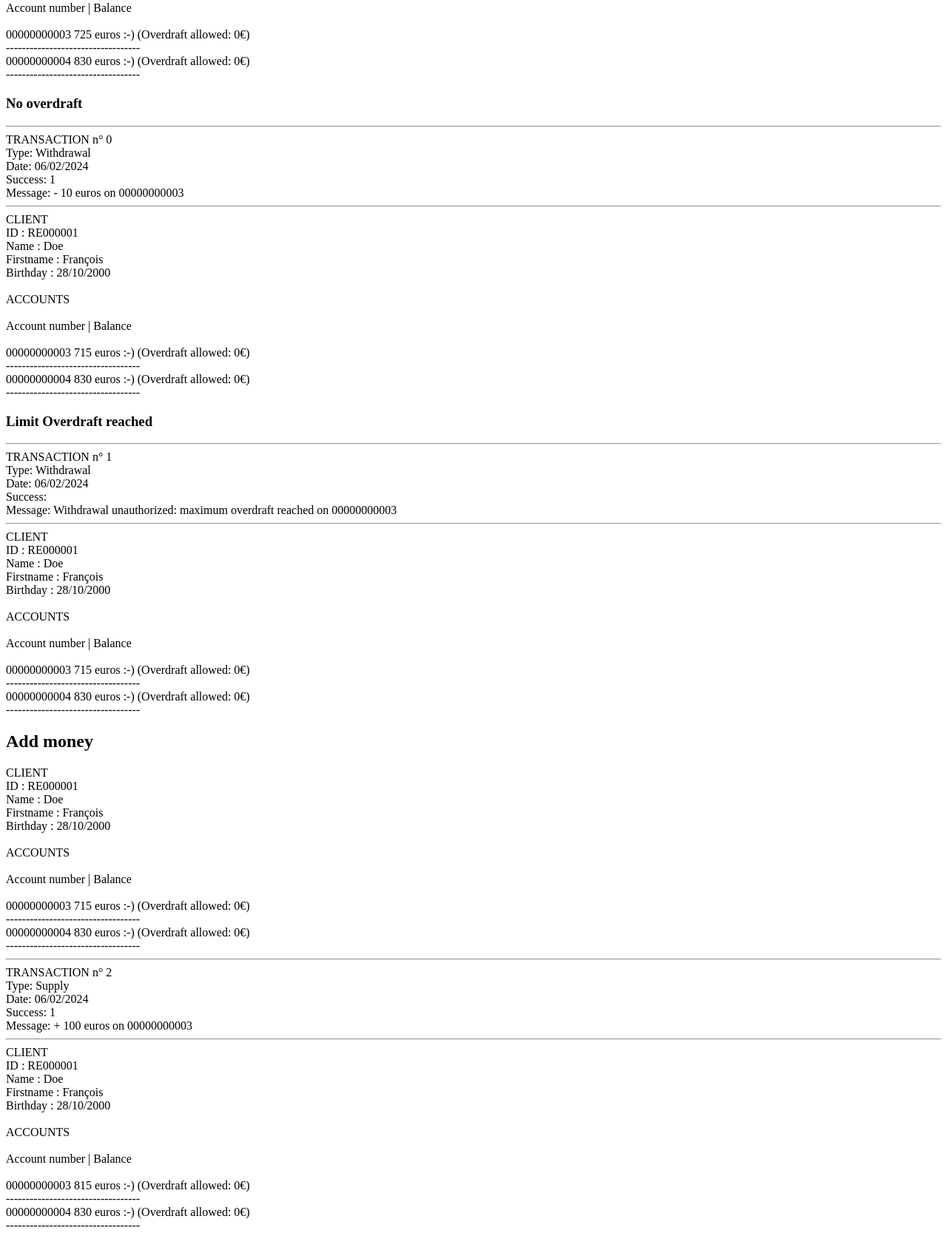
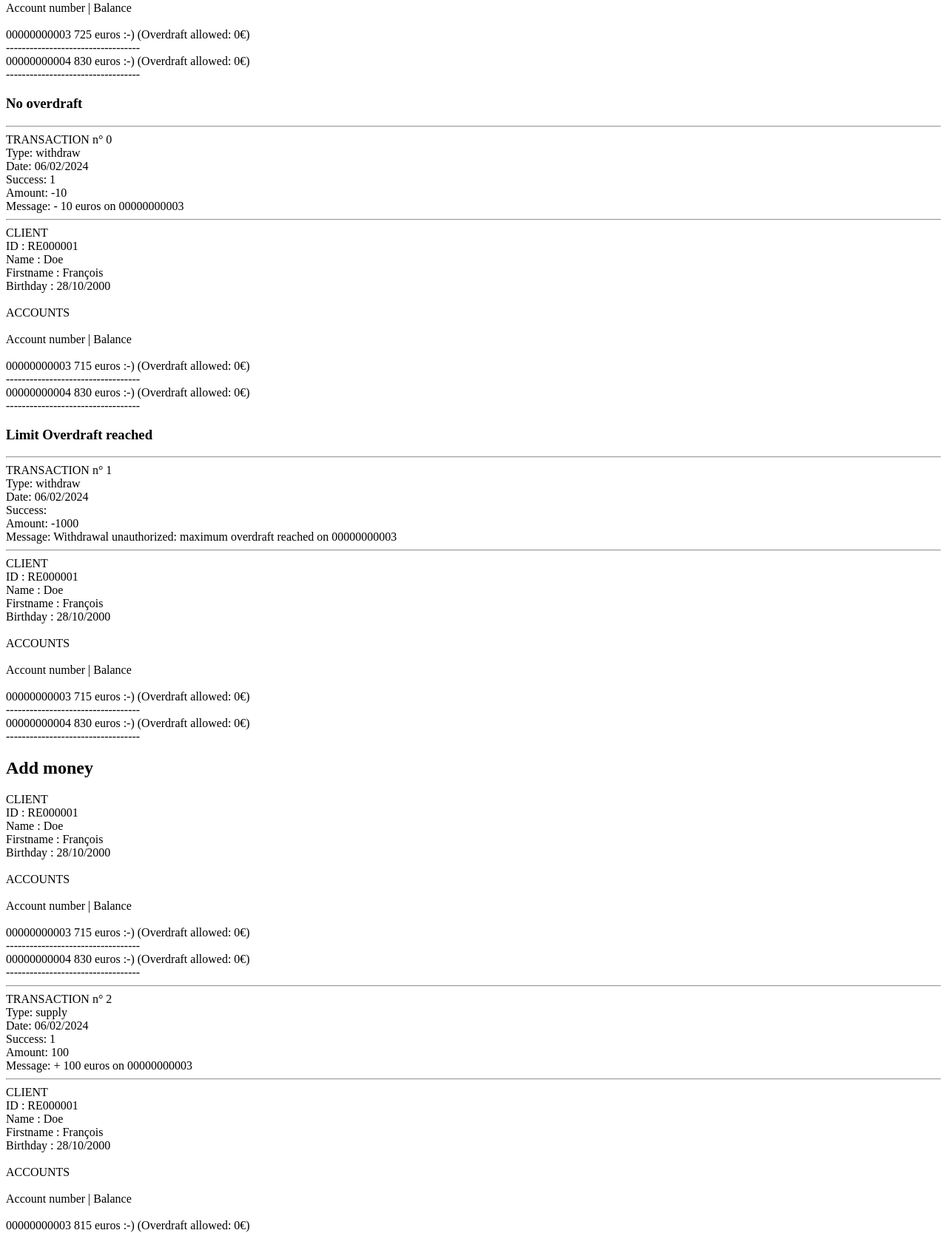
Before and after one commit to delphine-nguyen/bank, a PHP site: page /test.php in a window 1280 px wide. Shown: the part 255-1922 px from the top of the page at 74% size. Run offline with PHP 8.4, Linux system fonts and the light colour scheme.

Commit message:
(refactor) Improve handling of transactions

```diff
--- a/class/Bank.php
+++ b/class/Bank.php
@@ -2,9 +2,6 @@
 
 require_once("./class/BankAccount.php");
 require_once("./class/Transaction.php");
-require_once("./class/Withdrawal.php");
-require_once("./class/Transfer.php");
-require_once("./class/Supply.php");
 
 class Bank
 {
@@ -26,113 +23,4 @@ class Bank
         }
         return false;
     }
-
-    private function checkOverDraft(float $amount, BankAccount $account)
-    {
-        # Check that withdrawal is allowed
-        $overDraft = $account->getBalance() - $amount;
-        if ($overDraft < 0) {
-            if ($account->getOverDraftAllowed() <= -$overDraft) {
-                return false;
-            }
-        }
-        return true;
-    }
-
-    public function withdraw(
-        Client $client,
-        BankAccount $currentAccount,
-        float $amount
-    ): Withdrawal {
-
-        $accountNumber = $currentAccount->getAccountNumber();
-
-        # Client owns the account
-        if ($this->checkOwner($client, $currentAccount)) {
-
-            # Check that withdrawal is allowed
-            if ($this->checkOverDraft(amount: $amount, account: $currentAccount)) {
-                $currentAccount->setBalance($currentAccount->getBalance() - $amount);
-                $success = true;
-                $msg = "- $amount euros on $accountNumber";
-            } else {
-                $success = false;
-                $msg = "Withdrawal unauthorized: maximum overdraft reached on $accountNumber";
-            }
-        } else {
-            $success = false;
-            $msg = "Withdrawals only allowed on accounts you own";
-        }
-        return new Withdrawal(
-            client: $client,
-            date: new DateTime(),
-            success: $success,
-            amount: $amount,
-            account: $currentAccount,
-            msg: $msg
-        );
-    }
-
-    public function supply(
-        Client $client,
-        BankAccount $currentAccount,
-        float $amount
-    ): Supply {
-
-        $accountNumber = $currentAccount->getAccountNumber();
-
-        # Client owns the account
-        if ($this->checkOwner($client, $currentAccount)) {
-
-            $currentAccount->setBalance($currentAccount->getBalance() + $amount);
-            $success = true;
-            $msg = "+ $amount euros on $accountNumber";
-        } else {
-            $success = false;
-            $msg = "Supplies only allowed on accounts you own";
-        }
-        return new Supply(
-            client: $client,
-            date: new DateTime(),
-            success: $success,
-            amount: $amount,
-            account: $currentAccount,
-            msg: $msg
-        );
-    }
-
-    public function transfer(
-        Client $client,
-        BankAccount $from,
-        BankAccount $to,
-        float $amount
-    ): Transfer {
-
-        $fromNumber = $from->getAccountNumber();
-        $toNumber = $to->getAccountNumber();
-
-        if ($this->checkOwner($client, $from) && $this->checkOwner($client, $to)) {
-            if ($this->checkOverDraft(amount: $amount, account: $from)) {
-                $from->setBalance($from->getBalance() - $amount);
-                $to->setBalance($to->getBalance() + $amount);
-                $success = true;
-                $msg = "$amount euros trasnfered from $fromNumber to $toNumber";
-            } else {
-                $success = false;
-                $msg = "Transfer unauthorized : maximum overdraft reached on $fromNumber";;
-            }
-        } else {
-            $success = false;
-            $msg = "Transfers only allowed between accounts you own";
-        }
-        return new Transfer(
-            client: $client,
-            date: new DateTime(),
-            success: $success,
-            amount: $amount,
-            donor: $from,
-            recipient: $to,
-            msg: $msg
-        );
-    }
 }
--- a/class/BankAccount.php
+++ b/class/BankAccount.php
@@ -1,6 +1,8 @@
 <?php
 
 require_once("./class/Client.php");
+require_once("./class/Transaction.php");
+
 
 abstract class BankAccount
 {
@@ -130,5 +132,82 @@ abstract class BankAccount
     {
         $this->interestRate = $interestRate;
         return $this;
+    }  // TODO : function never used
+
+    private function checkOverDraft(float $amount)
+    {
+        # Check that withdrawal is allowed
+        $overDraft = $this->getBalance() - $amount;
+        if ($overDraft < 0) {
+            if ($this->getOverDraftAllowed() <= -$overDraft) {
+                return false;
+            }
+        }
+        return true;
+    }
+
+    public function withdraw(
+        float $amount
+    ): Transaction {
+
+        $accountNumber = $this->getAccountNumber();
+
+        # Check that withdrawal is allowed
+        if ($this->checkOverDraft(amount: $amount)) {
+            $this->setBalance($this->getBalance() - $amount);
+            $success = true;
+            $msg = "- $amount euros on $accountNumber";
+        } else {
+            $success = false;
+            $msg = "Withdrawal unauthorized: maximum overdraft reached on $accountNumber";
+        }
+
+        return new Transaction(
+            client: $this->client,
+            date: new DateTime(),
+            success: $success,
+            amount: -$amount,
+            account: $this,
+            type: "withdraw",
+            msg: $msg
+        );
+    }
+
+    public function supply(
+        float $amount
+    ): Transaction {
+
+        $accountNumber = $this->getAccountNumber();
+
+        $this->setBalance($this->getBalance() + $amount);
+        $success = true;
+        $msg = "+ $amount euros on $accountNumber";
+
+        return new Transaction(
+            client: $this->client,
+            date: new DateTime(),
+            success: $success,
+            amount: $amount,
+            account: $this,
+            msg: $msg,
+            type: "supply"
+        );
+    }
+
+    public function transfer(
+        BankAccount $recipient,
+        float $amount
+    ) {
+
+        $transactions = [];
+
+        $withdrawal = $this->withdraw($amount);
+        array_push($transactions, $withdrawal);
+        if ($withdrawal->getSuccess()) {
+            $supply = $recipient->supply($amount);
+            array_push($transactions, $supply);
+        }
+
+        return $transactions;
     }
 }
--- a/class/Supply.php
+++ /dev/null
@@ -1,46 +0,0 @@
-<?php
-
-class Supply extends Transaction
-{
-    private BankAccount $account;
-    public function __construct(
-        Client $client,
-        DateTime $date,
-        bool $success,
-        float $amount,
-        BankAccount $account,
-        string $msg
-    ) {
-        parent::__construct(
-            client: $client,
-            date: $date,
-            success: $success,
-            amount: $amount,
-            msg: $msg
-        );
-        $this->account = $account;
-    }
-
-    /**
-     * Get the value of account
-     *
-     * @return BankAccount
-     */
-    public function getAccount(): BankAccount
-    {
-        return $this->account;
-    }
-
-    /**
-     * Set the value of account
-     *
-     * @param BankAccount $account
-     *
-     * @return self
-     */
-    public function setAccount(BankAccount $account): self
-    {
-        $this->account = $account;
-        return $this;
-    }
-}
--- a/class/Transaction.php
+++ b/class/Transaction.php
@@ -1,6 +1,6 @@
 <?php
 
-abstract class Transaction
+class Transaction
 {
     private int $id;
     private Client $client;
@@ -8,6 +8,9 @@ abstract class Transaction
     private bool $success;
     private float $amount;
     private string $msg;
+    private string $type;
+
+    private BankAccount $account;
 
     private static int $counter = 0;
 
@@ -16,13 +19,17 @@ abstract class Transaction
         DateTime $date,
         bool $success,
         float $amount,
-        string $msg
+        string $msg,
+        string $type,
+        BankAccount $account
     ) {
         $this->client = $client;
         $this->date = $date;
         $this->success = $success;
         $this->amount = $amount;
         $this->msg = $msg;
+        $this->account = $account;
+        $this->type = $type;
         $this->id = self::$counter++;
     }
 
@@ -95,17 +102,6 @@ abstract class Transaction
         return $this;
     }
 
-    public function __toString(): string
-    {
-
-        $date = $this->date->format("d/m/Y");
-        return  "TRANSACTION n° $this->id <br>" .
-            "Type: " . get_class($this) . "<br>" .
-            "Date: $date <br>" .
-            "Success: $this->success <br>" .
-            "Message: $this->msg <br>";
-    }
-
     /**
      * Get the value of client
      *
@@ -128,4 +124,39 @@ abstract class Transaction
         $this->client = $client;
         return $this;
     }
+
+    public function __toString(): string
+    {
+
+        $date = $this->date->format("d/m/Y");
+        return  "TRANSACTION n° $this->id <br>" .
+            "Type: $this->type<br>" .
+            "Date: $date <br>" .
+            "Success: $this->success <br>" .
+            "Amount: $this->amount <br>" .
+            "Message: $this->msg <br>";
+    }
+
+    /**
+     * Get the value of type
+     *
+     * @return string
+     */
+    public function getType(): string
+    {
+        return $this->type;
+    }
+
+    /**
+     * Set the value of type
+     *
+     * @param string $type
+     *
+     * @return self
+     */
+    public function setType(string $type): self
+    {
+        $this->type = $type;
+        return $this;
+    }
 }
--- a/class/Withdrawal.php
+++ /dev/null
@@ -1,48 +0,0 @@
-<?php
-
-require_once("./class/BankAccount.php");
-
-class Withdrawal extends Transaction
-{
-    private BankAccount $account;
-    public function __construct(
-        Client $client,
-        DateTime $date,
-        bool $success,
-        float $amount,
-        BankAccount $account,
-        string $msg
-    ) {
-        parent::__construct(
-            client: $client,
-            date: $date,
-            success: $success,
-            amount: $amount,
-            msg: $msg
-        );
-        $this->account = $account;
-    }
-
-    /**
-     * Get the value of account
-     *
-     * @return BankAccount
-     */
-    public function getAccount(): BankAccount
-    {
-        return $this->account;
-    }
-
-    /**
-     * Set the value of account
-     *
-     * @param BankAccount $account
-     *
-     * @return self
-     */
-    public function setAccount(BankAccount $account): self
-    {
-        $this->account = $account;
-        return $this;
-    }
-}
--- a/test.php
+++ b/test.php
@@ -6,9 +6,6 @@ require_once("./class/Client.php");
 require_once("./class/LivretA.php");
 require_once("./class/PlanEpargneLogement.php");
 require_once("./class/Transaction.php");
-require_once("./class/Withdrawal.php");
-require_once("./class/Transfer.php");
-require_once("./class/Supply.php");
 
 $bank = new Bank();
 
@@ -68,9 +65,7 @@ echo $currentClient;
 echo "<h3>No overdraft</h3>";
 
 echo "<hr>";
-echo $bank->withdraw(
-    client: $currentClient,
-    currentAccount: $account3,
+echo $account3->withdraw(
     amount: 10
 );
 echo "<hr>";
@@ -81,9 +76,7 @@ echo $currentClient;
 echo "<h3>Limit Overdraft reached</h3>";
 
 echo "<hr>";
-echo $bank->withdraw(
-    client: $currentClient,
-    currentAccount: $account3,
+echo $account3->withdraw(
     amount: 1000
 );
 echo "<hr>";
@@ -98,9 +91,7 @@ $currentClient = $francois;
 echo $currentClient;
 
 echo "<hr>";
-echo $bank->supply(
-    client: $currentClient,
-    currentAccount: $account3,
+echo $account3->supply(
     amount: 100
 );
 echo "<hr>";
@@ -117,13 +108,17 @@ echo $currentClient;
 
 echo "<h3>No overdraft</h3>";
 
-echo "<hr>";
-echo $bank->transfer(
-    client: $currentClient,
-    from: $account3,
-    to: $account4,
+
+$transactions =  $account3->transfer(
+    recipient: $account4,
     amount: 100,
 );
+
+foreach ($transactions as $transaction) {
+    echo "<hr>";
+    echo $transaction;
+}
+
 echo "<hr>";
 echo $currentClient;
 
@@ -131,51 +126,15 @@ echo $currentClient;
 
 echo "<h3>Limit Overdraft reached</h3>";
 
-echo "<hr>";
-echo $bank->transfer(
-    client: $currentClient,
-    from: $account3,
-    to: $account4,
-    amount: 1000,
+$transactions =  $account3->transfer(
+    recipient: $account4,
+    amount: 3000,
 );
-echo "<hr>";
 
-// ==============================================================
-
-echo "<h2>Only owners can interact with their account</h2>";
+foreach ($transactions as $transaction) {
+    echo "<hr>";
+    echo $transaction;
+}
 
 echo "<hr>";
-echo $bank->transfer(
-    client: $jean,
-    from: $account3,
-    to: $account4,
-    amount: 1000,
-);
-
-echo "<hr>";
-echo $bank->supply(
-    client: $jean,
-    currentAccount: $account3,
-    amount: 100
-);
-
-echo "<hr>";
-echo $bank->withdraw(
-    client: $jean,
-    currentAccount: $account3,
-    amount: 10
-);
-
-
-$servername = "localhost";
-$username = "username";
-$password = "password";
-
-// Create connection
-$conn = mysqli_connect($servername, $username, $password);
-
-// Check connection
-if (!$conn) {
-    die("Connection failed: " . mysqli_connect_error());
-}
-echo "Connected successfully";
+echo $currentClient;
```
Also changed, not shown: class/Transfer.php (deleted, +0 -73 lines).
